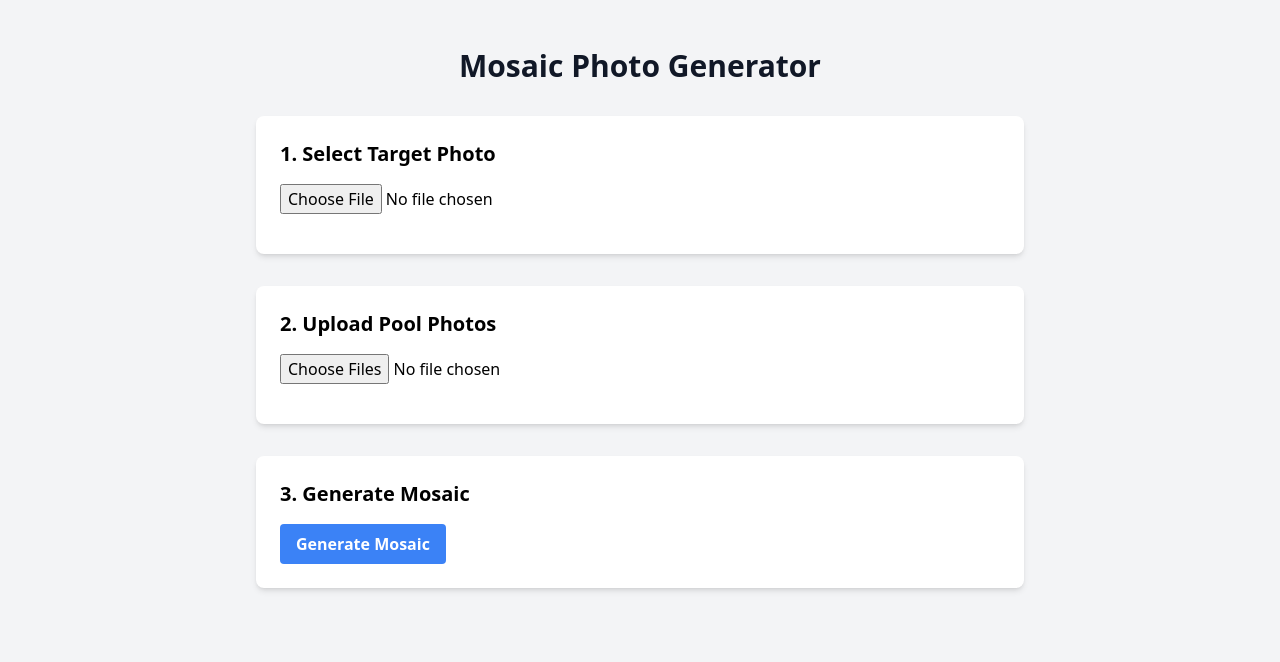
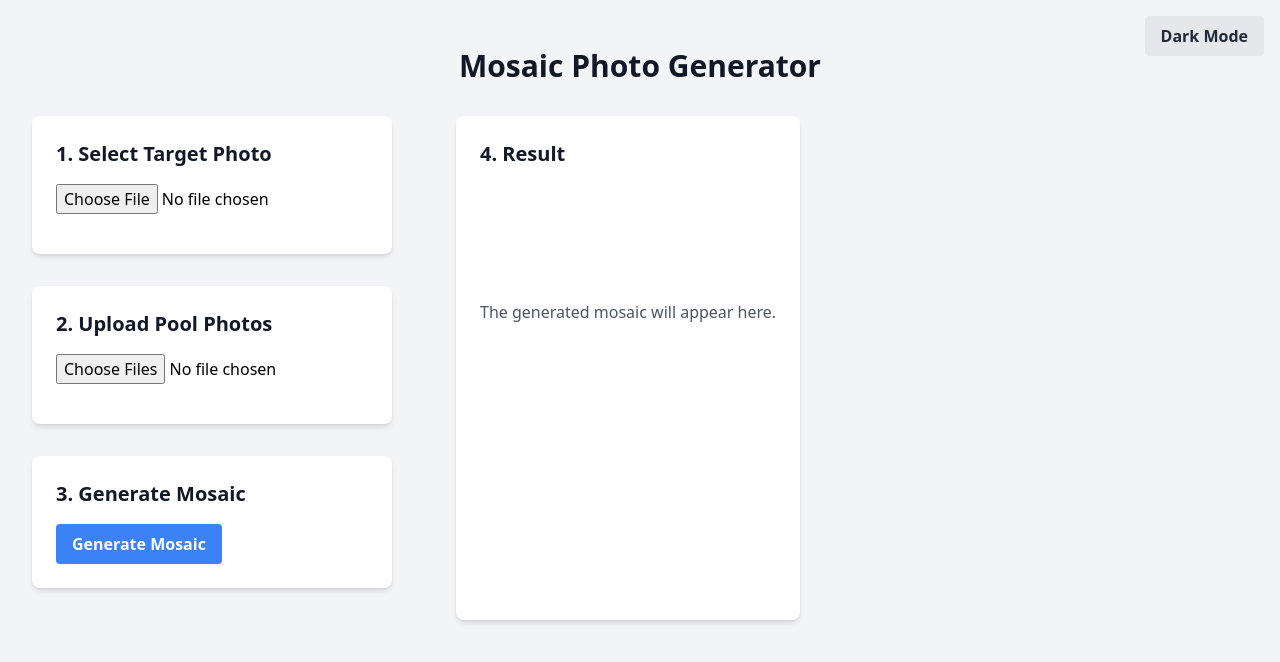
Before and after one commit to ocinpp/mosaic-generator, a Nuxt app: page / in a window 1280 px wide. Shown: the top 662 px of the page. Built offline with nearby package versions, Linux system fonts and the light colour scheme.

Commit message:
Implement v2 features

```diff
--- a/pages/index.vue
+++ b/pages/index.vue
@@ -1,12 +1,26 @@
 <template>
-  <div class="min-h-screen bg-gray-100 py-12 px-4 sm:px-6 lg:px-8">
-    <div class="max-w-3xl mx-auto">
-      <h1 class="text-3xl font-bold text-center text-gray-900 mb-8">
+  <div
+    :class="{ dark: isDarkMode }"
+    class="min-h-screen bg-gray-100 dark:bg-gray-900"
+  >
+    <div class="py-12 px-4 sm:px-6 lg:px-8">
+      <div class="max-w-7xl mx-auto">
+        <h1
+          class="text-3xl font-bold text-center text-gray-900 dark:text-white mb-8"
+        >
           Mosaic Photo Generator
         </h1>
 
-      <div class="bg-white shadow-md rounded-lg p-6 mb-8">
-        <h2 class="text-xl font-semibold mb-4">1. Select Target Photo</h2>
+        <div class="flex flex-col lg:flex-row">
+          <div class="lg:w-3/10 lg:pr-8">
+            <div
+              class="bg-white dark:bg-gray-800 shadow-md rounded-lg p-6 mb-8 max-w-sm mx-auto"
+            >
+              <h2
+                class="text-xl font-semibold mb-4 text-gray-900 dark:text-white"
+              >
+                1. Select Target Photo
+              </h2>
               <input
                 type="file"
                 accept="image/*"
@@ -14,17 +28,23 @@
                 class="mb-4"
                 aria-label="Select target photo"
               />
-        <div v-if="targetPhoto" class="mb-4">
+              <div v-if="targetPhoto" class="mb-4 flex justify-center">
                 <img
                   :src="targetPhoto"
                   alt="Target Photo"
-            class="max-w-full h-auto"
+                  class="max-w-full h-auto max-h-64 object-contain"
                 />
               </div>
             </div>
 
-      <div class="bg-white shadow-md rounded-lg p-6 mb-8">
-        <h2 class="text-xl font-semibold mb-4">2. Upload Pool Photos</h2>
+            <div
+              class="bg-white dark:bg-gray-800 shadow-md rounded-lg p-6 mb-8"
+            >
+              <h2
+                class="text-xl font-semibold mb-4 text-gray-900 dark:text-white"
+              >
+                2. Upload Pool Photos
+              </h2>
               <input
                 type="file"
                 accept="image/*"
@@ -33,16 +53,20 @@
                 class="mb-4"
                 aria-label="Upload pool photos"
               />
-        <div v-if="poolPhotos.length > 0" class="grid grid-cols-4 gap-4">
+              <div v-if="poolPhotos.length > 0" class="grid grid-cols-4 gap-2">
                 <div
                   v-for="(photo, index) in poolPhotos"
                   :key="index"
                   class="relative"
                 >
-            <img :src="photo" alt="Pool Photo" class="w-full h-auto" />
+                  <img
+                    :src="photo"
+                    alt="Pool Photo"
+                    class="w-16 h-16 object-cover rounded"
+                  />
                   <button
                     @click="deletePoolPhoto(index)"
-              class="absolute top-0 right-0 bg-red-500 text-white rounded-full w-6 h-6 flex items-center justify-center"
+                    class="absolute top-0 left-0 bg-red-500 text-white rounded-full w-5 h-5 flex items-center justify-center text-xs"
                     aria-label="Delete photo"
                   >
                     ×
@@ -51,21 +75,68 @@
               </div>
             </div>
 
-      <div class="bg-white shadow-md rounded-lg p-6 mb-8">
-        <h2 class="text-xl font-semibold mb-4">3. Generate Mosaic</h2>
+            <div
+              class="bg-white dark:bg-gray-800 shadow-md rounded-lg p-6 mb-8"
+            >
+              <h2
+                class="text-xl font-semibold mb-4 text-gray-900 dark:text-white"
+              >
+                3. Generate Mosaic
+              </h2>
               <button
                 @click="generateMosaic"
                 class="bg-blue-500 hover:bg-blue-600 text-white font-bold py-2 px-4 rounded"
-          :disabled="!targetPhoto || poolPhotos.length === 0 || isGenerating"
+                :disabled="
+                  !targetPhoto || poolPhotos.length === 0 || isGenerating
+                "
                 aria-live="polite"
               >
                 {{ isGenerating ? "Generating..." : "Generate Mosaic" }}
               </button>
             </div>
+          </div>
 
-      <div v-if="mosaicImage" class="bg-white shadow-md rounded-lg p-6">
-        <h2 class="text-xl font-semibold mb-4">4. Result</h2>
-        <img :src="mosaicImage" alt="Mosaic Result" class="max-w-full h-auto" />
+          <div class="lg:w-7/10 lg:pl-8">
+            <main
+              class="bg-white dark:bg-gray-800 shadow-md rounded-lg p-6 h-full"
+            >
+              <h2
+                class="text-xl font-semibold mb-4 text-gray-900 dark:text-white"
+              >
+                4. Result
+              </h2>
+              <div v-if="mosaicImage" class="mb-4 flex flex-col items-center">
+                <img
+                  :src="mosaicImage"
+                  alt="Mosaic Result"
+                  class="max-w-full h-auto mb-4"
+                />
+                <button
+                  @click="downloadMosaic"
+                  class="bg-green-500 hover:bg-green-600 text-white font-bold py-2 px-4 rounded"
+                >
+                  Download Mosaic
+                </button>
+              </div>
+              <div
+                v-else
+                class="text-gray-600 dark:text-gray-400 h-64 flex items-center justify-center"
+              >
+                The generated mosaic will appear here.
+              </div>
+            </main>
+          </div>
+        </div>
+
+        <div class="fixed top-4 right-4">
+          <button
+            @click="toggleDarkMode"
+            class="bg-gray-200 dark:bg-gray-700 text-gray-800 dark:text-white font-bold py-2 px-4 rounded"
+            aria-label="Toggle dark mode"
+          >
+            {{ isDarkMode ? "Light Mode" : "Dark Mode" }}
+          </button>
+        </div>
       </div>
     </div>
 
@@ -84,24 +155,39 @@
       v-if="isGenerating"
       class="fixed inset-0 bg-black bg-opacity-50 flex items-center justify-center z-40"
     >
-      <div class="bg-white rounded-lg p-8 flex flex-col items-center">
+      <div
+        class="bg-white dark:bg-gray-800 rounded-lg p-8 flex flex-col items-center"
+      >
         <div class="loader mb-4" aria-hidden="true"></div>
-        <p class="text-lg font-semibold">Generating Mosaic...</p>
-        <p v-if="progress" class="mt-2">{{ progress }}</p>
+        <p class="text-lg font-semibold text-gray-900 dark:text-white">
+          Generating Mosaic...
+        </p>
+        <p v-if="progress" class="mt-2 text-gray-600 dark:text-gray-400">
+          {{ progress }}
+        </p>
       </div>
     </div>
   </div>
 </template>
 
 <script setup>
-import { ref, onMounted, onUnmounted } from "vue";
+import { ref, onMounted, onUnmounted, watch } from "vue";
+import { useHead } from "#imports";
 
 const targetPhoto = ref(null);
 const poolPhotos = ref([]);
 const mosaicImage = ref(null);
 const isGenerating = ref(false);
 const progress = ref("");
+const isDarkMode = ref(false);
 let worker = null;
+
+useHead({
+  title: "Mosaic Photo Generator",
+  htmlAttrs: {
+    lang: "en",
+  },
+});
 
 onMounted(() => {
   worker = new Worker("/mosaic-worker.js");
@@ -117,11 +203,27 @@ onMounted(() => {
       progress.value = "";
     }
   };
+
+  // Initialize dark mode based on user preference
+  if (
+    window.matchMedia &&
+    window.matchMedia("(prefers-color-scheme: dark)").matches
+  ) {
+    isDarkMode.value = true;
+  }
 });
 
 onUnmounted(() => {
   if (worker) {
     worker.terminate();
+  }
+});
+
+watch(isDarkMode, (newValue) => {
+  if (newValue) {
+    document.documentElement.classList.add("dark");
+  } else {
+    document.documentElement.classList.remove("dark");
   }
 });
 
@@ -219,9 +321,32 @@ const cancelGeneration = () => {
   isGenerating.value = false;
   progress.value = "";
 };
+
+const toggleDarkMode = () => {
+  isDarkMode.value = !isDarkMode.value;
+};
+
+const downloadMosaic = () => {
+  if (mosaicImage.value) {
+    const link = document.createElement("a");
+    link.href = mosaicImage.value;
+    link.download = "mosaic.png";
+    document.body.appendChild(link);
+    link.click();
+    document.body.removeChild(link);
+  }
+};
 </script>
 
-<style scoped>
+<style>
+@import "tailwindcss/base";
+@import "tailwindcss/components";
+@import "tailwindcss/utilities";
+
+.dark {
+  @apply bg-gray-900 text-white;
+}
+
 .loader {
   border: 5px solid #f3f3f3;
   border-top: 5px solid #3498db;
@@ -239,4 +364,10 @@ const cancelGeneration = () => {
     transform: rotate(360deg);
   }
 }
+
+/* Dark mode styles */
+.dark .loader {
+  border-color: #4a5568;
+  border-top-color: #63b3ed;
+}
 </style>
```
Lines whose indentation alone changed are shown as unchanged.
